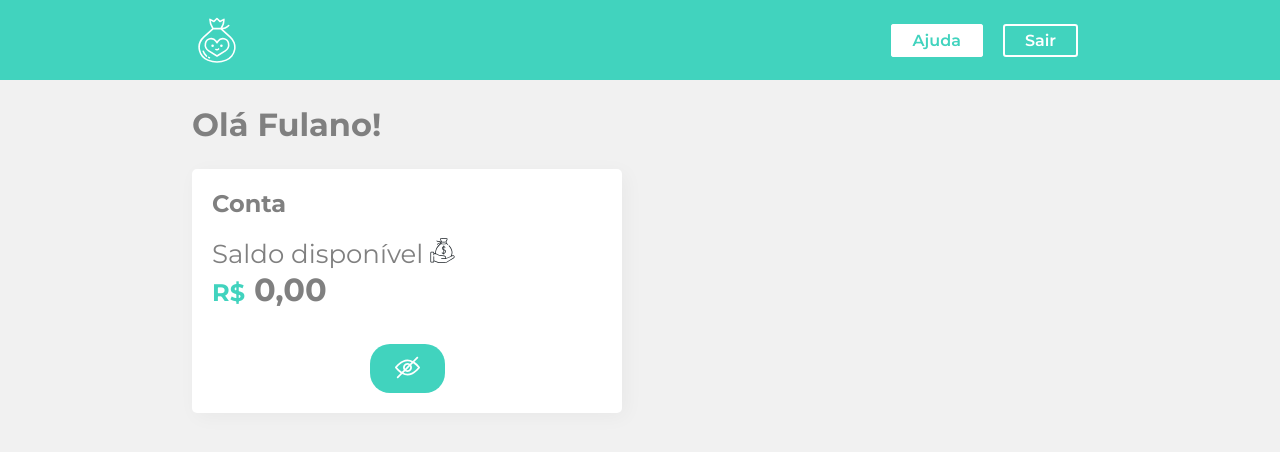
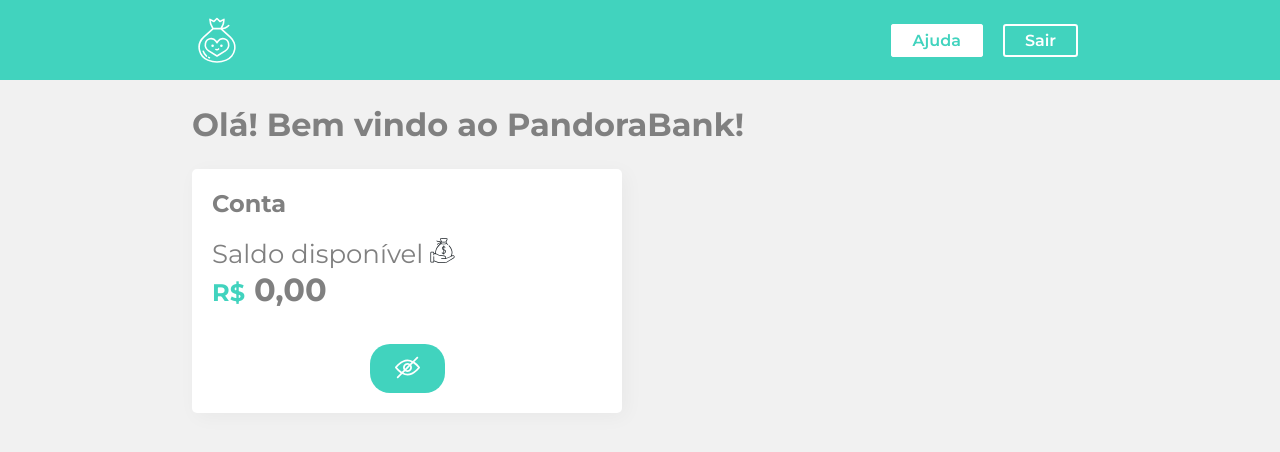
Before and after one commit to MatheusTrojan/pandora-bank, a React (Create React App) app: page / in a window 1280 px wide. Shown: the top 452 px of the page. Built offline with nearby package versions, Linux system fonts and the light colour scheme.

Commit message:
Arruma título

```diff
--- a/src/Components/Container/index.jsx
+++ b/src/Components/Container/index.jsx
@@ -23,7 +23,7 @@ const Conteudo = styled.section`
 export default () => {
   return (
     <Container>
-      <Titulo>Olá Fulano!</Titulo>
+      <Titulo>Olá! Bem vindo ao PandoraBank!</Titulo>
       <Conteudo>
         <Conta />
       </Conteudo>
```
